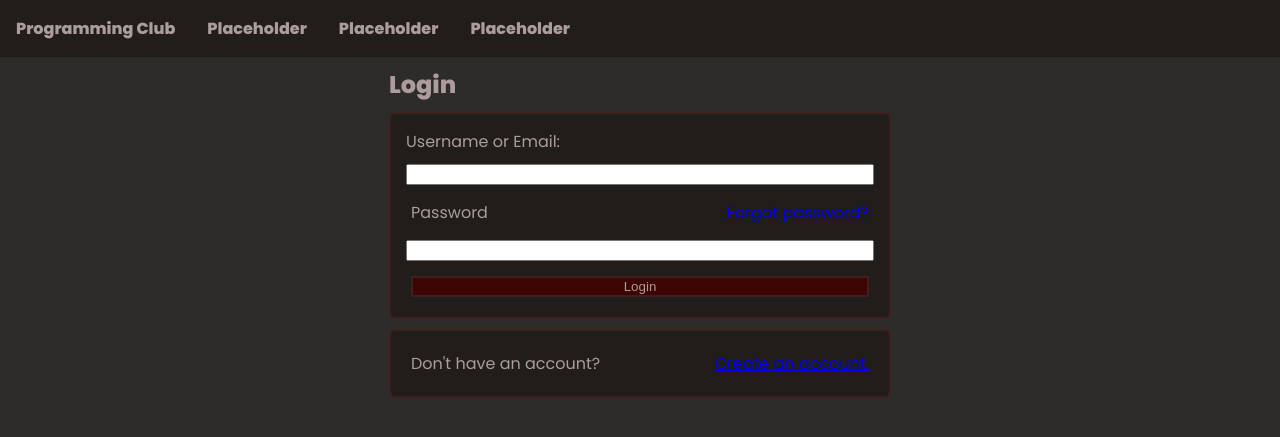
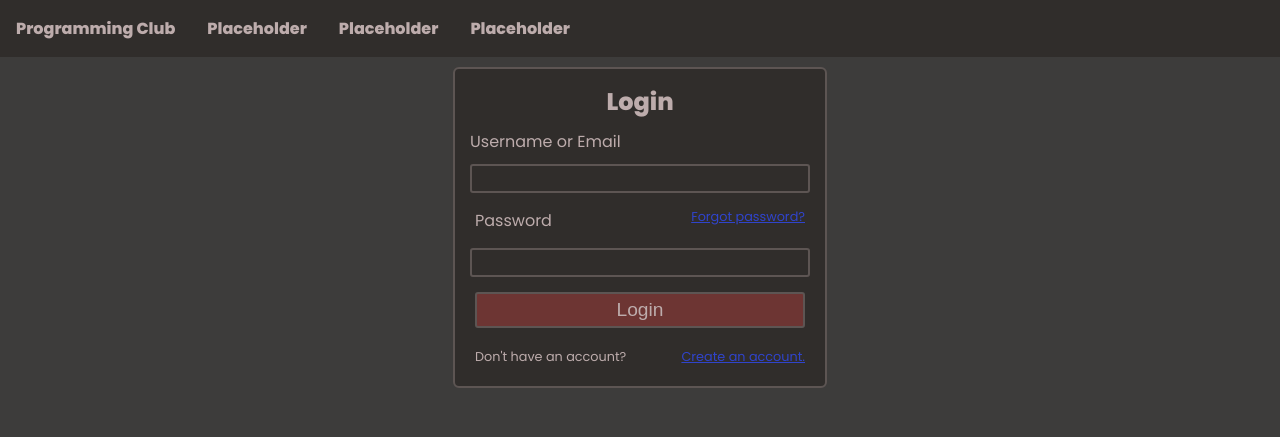
Before and after one commit to 1withspaghetti/programming-club-website, a Flask app: page /login in a window 1280 px wide. Shown: the top 437 px of the page. Run offline with Flask 2, Linux system fonts and the light colour scheme; some libraries are stand-ins or nearby versions.

Commit message:
Mobile Support
added mobile support

```diff
--- a/static/css/style.css
+++ b/static/css/style.css
@@ -1,11 +1,12 @@
 :root {
     font-family: poppins, sans-serif;
-    --primary-color: #2d2c2b;
-    --secondary-color: #201d1b;
-    --accent-color: #3d201b;
-    --accent-secondary-color: #3d0503;
-    --text-color: #ad9c9c;
-    --text-secondary-color: #787767;
+    --primary-color: #3d3c3b;
+    --secondary-color: #302d2b;
+    --accent-color: #5d5553;
+    --accent-secondary-color: #6d3533;
+    --accent-hover-color: #6d4844;
+    --text-color: #bdacac;
+    --text-secondary-color: #888777;
 }
 
 html, body {
@@ -14,12 +15,21 @@ html, body {
     margin: 0px;
 }
 
+h1, h2, h3, h4, h5, h6 {
+  text-align: center;
+  align-self: center;
+}
+
 *, ::after, ::before {
     box-sizing: border-box;
 }
 
-span {
-  display: inline;
+:link {
+  color: #3044CC;
+}
+
+:visited {
+  color: #823cbb;
 }
 
 .navbar {
@@ -28,6 +38,13 @@ span {
     display: flex;
     background-color: var(--secondary-color);
     color: var(--text-color);
+    overflow-x: scroll;
+}
+
+@media only screen and (min-width: 801px) {
+  .navbar {
+    overflow-x: auto;
+  }
 }
 
 .nav-item, .nav-item:visited, .nav-item:active {
@@ -61,9 +78,8 @@ span {
   margin: 5px;
 }
 
-.flex-center {
-  display: flex;
-  justify-content: center;
+.note {
+  font-size: 0.8em;
 }
 
 .form-bar {
@@ -81,10 +97,16 @@ form {
     display:flex;
     justify-content: center;
     flex-direction: column;
-    width: 40vw;
+    width: 100vw;
 
     margin: 5px;
     top: 20px;
+}
+
+@media only screen and (min-width: 4in) {
+  form {
+    width: 4in;
+  }
 }
 
 form * {
@@ -97,5 +119,25 @@ input[type=button], input[type=submit] {
   background-color: var(--accent-secondary-color);
   color: var(--text-color);
   border: 2px solid var(--accent-color);
+  border-radius: 3px;
   margin: 10px;
+  padding: 5px;
+  flex-grow: 1;
+  font-size: 1.2em;
+
+  transition: background-color 0.5s;
 }
+
+input[type=button]:hover, input[type=submit]:hover {
+  background-color: var(--accent-hover-color);
+}
+
+input[type=text], input[type=email], input[type=password] {
+  background-color: var(--secondary-color);
+  color: var(--text-color);
+  border: 2px solid var(--accent-color);
+  border-radius: 3px;
+  flex-grow: 2;
+
+  padding: 5px;
+}
--- a/templates/login.html
+++ b/templates/login.html
@@ -42,9 +42,9 @@
   </div>
   <div class="main">
     <form>
-      <h2>Login</h2>
       <div class="card">
-        <label for="ref-box">Username or Email:</label>
+        <h2>Login</h2>
+	<label for="ref-box">Username or Email</label>
         <input type="text" id="ref-box" name="ref-box" required>
         <div class="form-bar">
 	  <label for="password">Password </label>
@@ -52,9 +52,7 @@
 	</div>
         <input type="password" id="password-box" name="password-box" required>
         <input type="button" id="login-button" name="login-button" value="Login">
-      </div>
-      <div class="card">
-        <div class="form-bar"><span>Don't have an account?</span> <a href="/register">Create an account.</a></div>
+        <div class="form-bar note"><span>Don't have an account?</span> <a href="/register">Create an account.</a></div>
       </div>
     </form>
   </div>
```
Also changed, not shown: templates/register.html (+3 -4 lines).
